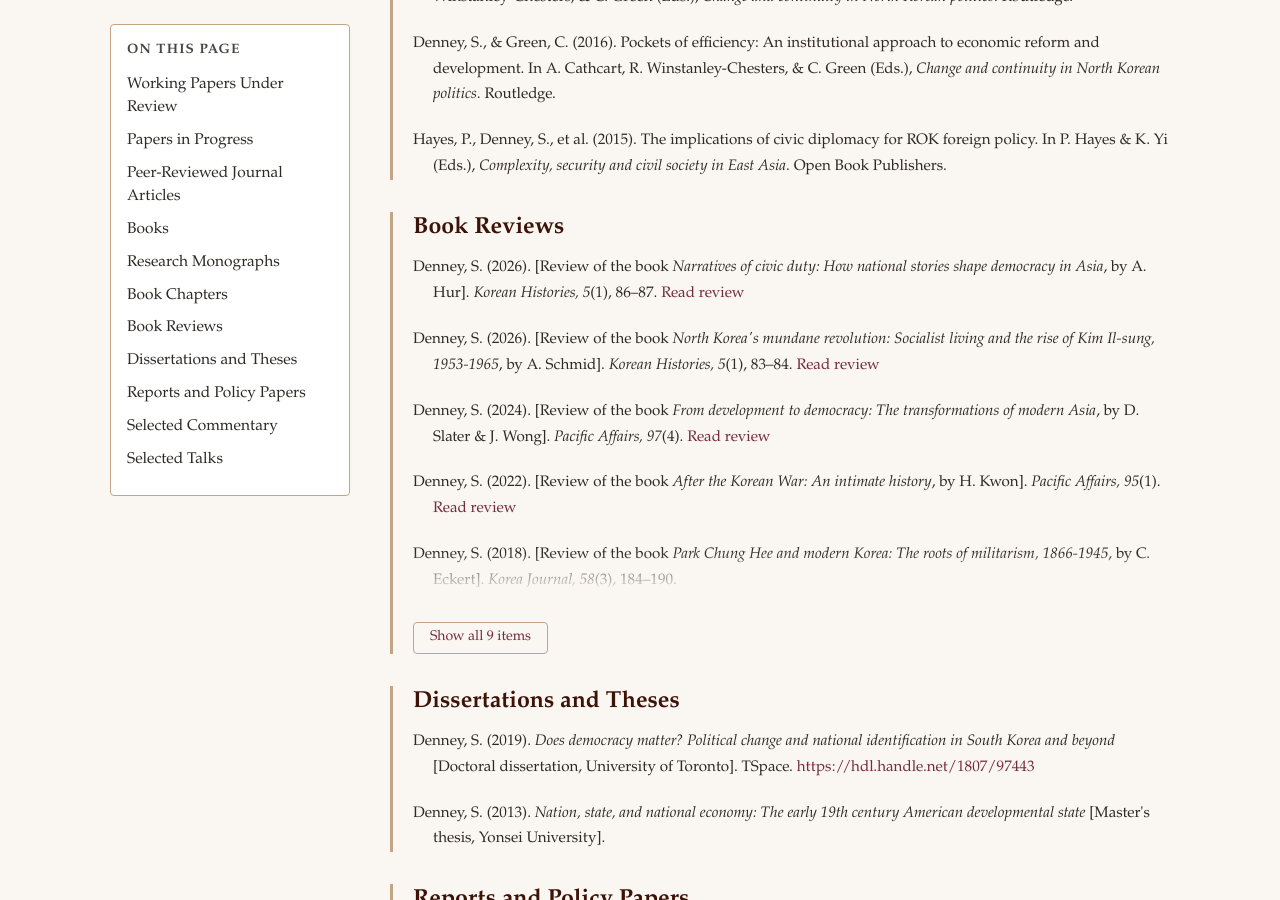
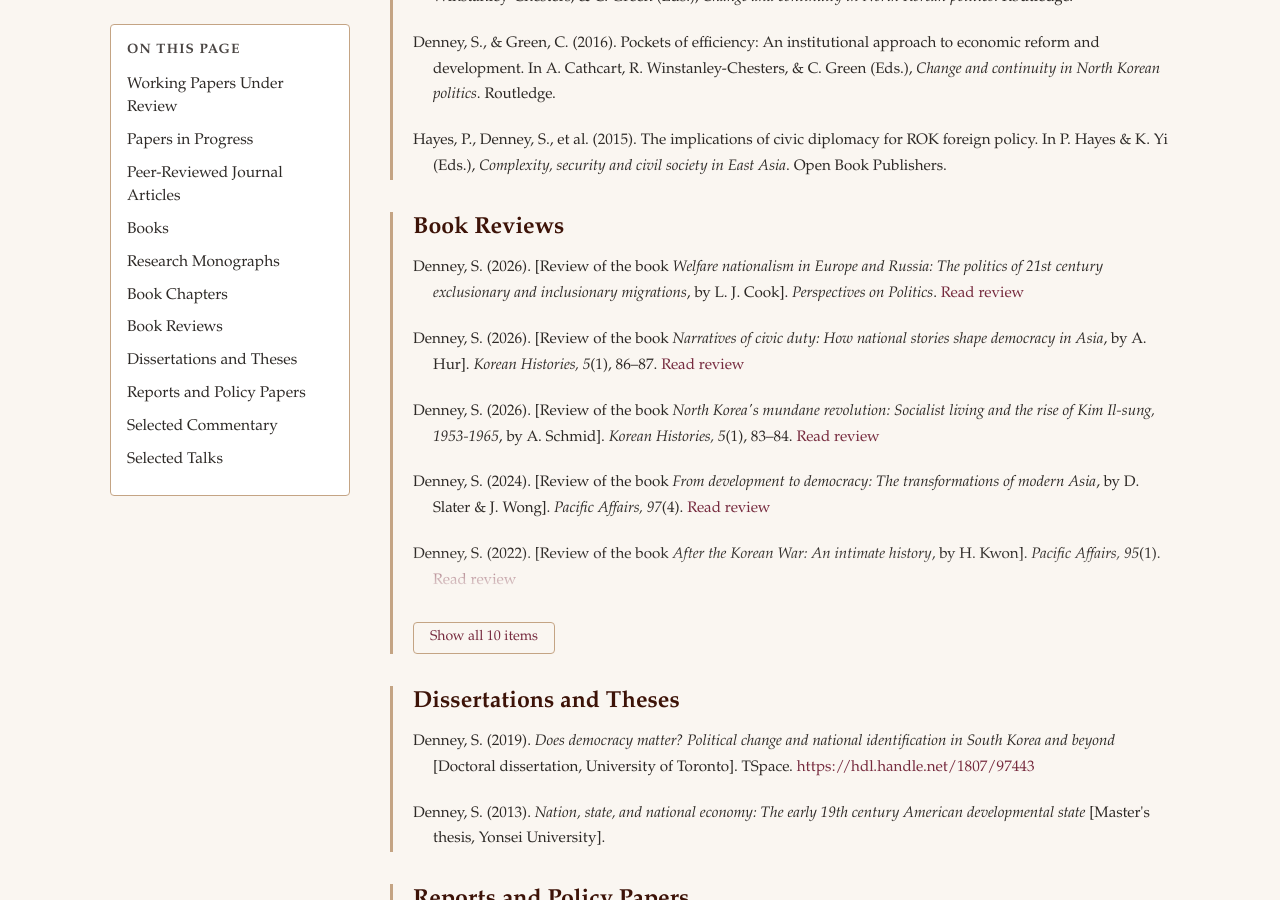
Before and after one commit to scdenney/scdenney.github.io, a Jekyll site: the page built from research.md, in a window 1280 px wide and 900 px high, scrolled down 2086 px. Built offline with Jekyll 4.4.1, drawn with Linux system fonts in a browser that asks for light colours.

Commit message:
Add book review: Cook, Welfare Nationalism in Europe and Russia (Perspectives on Politics)

```diff
--- a/research.md
+++ b/research.md
@@ -210,6 +210,10 @@ Hayes, P., Denney, S., et al. (2015). The implications of civic diplomacy for RO
 
 <div class="research-section">
 <h2 id="book-reviews">Book Reviews</h2>
+
+<p class="publication-item">
+Denney, S. (2026). [Review of the book <em>Welfare nationalism in Europe and Russia: The politics of 21st century exclusionary and inclusionary migrations</em>, by L. J. Cook]. <em>Perspectives on Politics</em>. <a href="https://doi.org/10.1017/S1537592725104325" target="_blank">Read review</a>
+</p>
 
 <p class="publication-item">
 Denney, S. (2026). [Review of the book <em>Narratives of civic duty: How national stories shape democracy in Asia</em>, by A. Hur]. <em>Korean Histories, 5</em>(1), 86–87. <a href="https://korean-histories.org/volumes/articles/civic/index.html" target="_blank">Read review</a>
```
Also changed, not shown: 1 other file.
